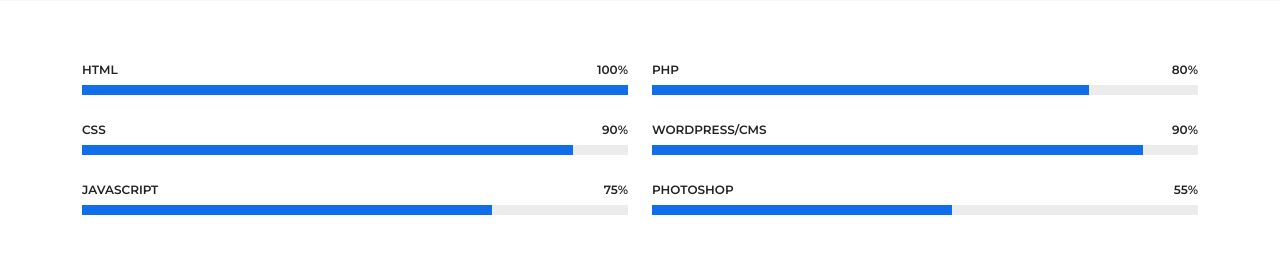
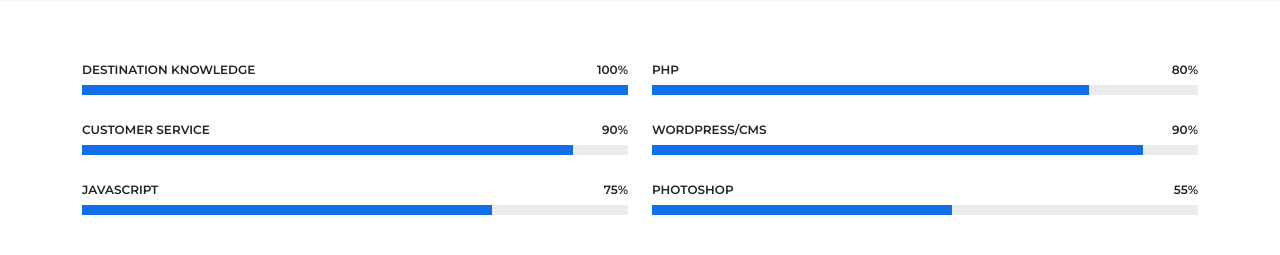
Before and after one commit to Carrington-dev/adventures, a Flask app: page /about in a window 1280 px wide. Shown: the part 1552-1807 px from the top of the page. Run offline with Flask 3, Linux system fonts and the light colour scheme; some libraries are stand-ins or nearby versions.

Commit message:
Update about.html
Co-Authored-By: Stemgon <165911512+stemgon@users.noreply.github.com>
Co-Authored-By: Carrington Muleya <79579279+carrington-dev@users.noreply.github.com>

```diff
--- a/templates/about.html
+++ b/templates/about.html
@@ -113,14 +113,14 @@
       <div class="col-lg-6">
 
         <div class="progress">
-          <span class="skill"><span>HTML</span> <i class="val">100%</i></span>
+          <span class="skill"><span>Destination Knowledge</span> <i class="val">100%</i></span>
           <div class="progress-bar-wrap">
             <div class="progress-bar" role="progressbar" aria-valuenow="100" aria-valuemin="0" aria-valuemax="100"></div>
           </div>
         </div><!-- End Skills Item -->
 
         <div class="progress">
-          <span class="skill"><span>CSS</span> <i class="val">90%</i></span>
+          <span class="skill"><span>Customer Service</span> <i class="val">90%</i></span>
           <div class="progress-bar-wrap">
             <div class="progress-bar" role="progressbar" aria-valuenow="90" aria-valuemin="0" aria-valuemax="100"></div>
           </div>
```
